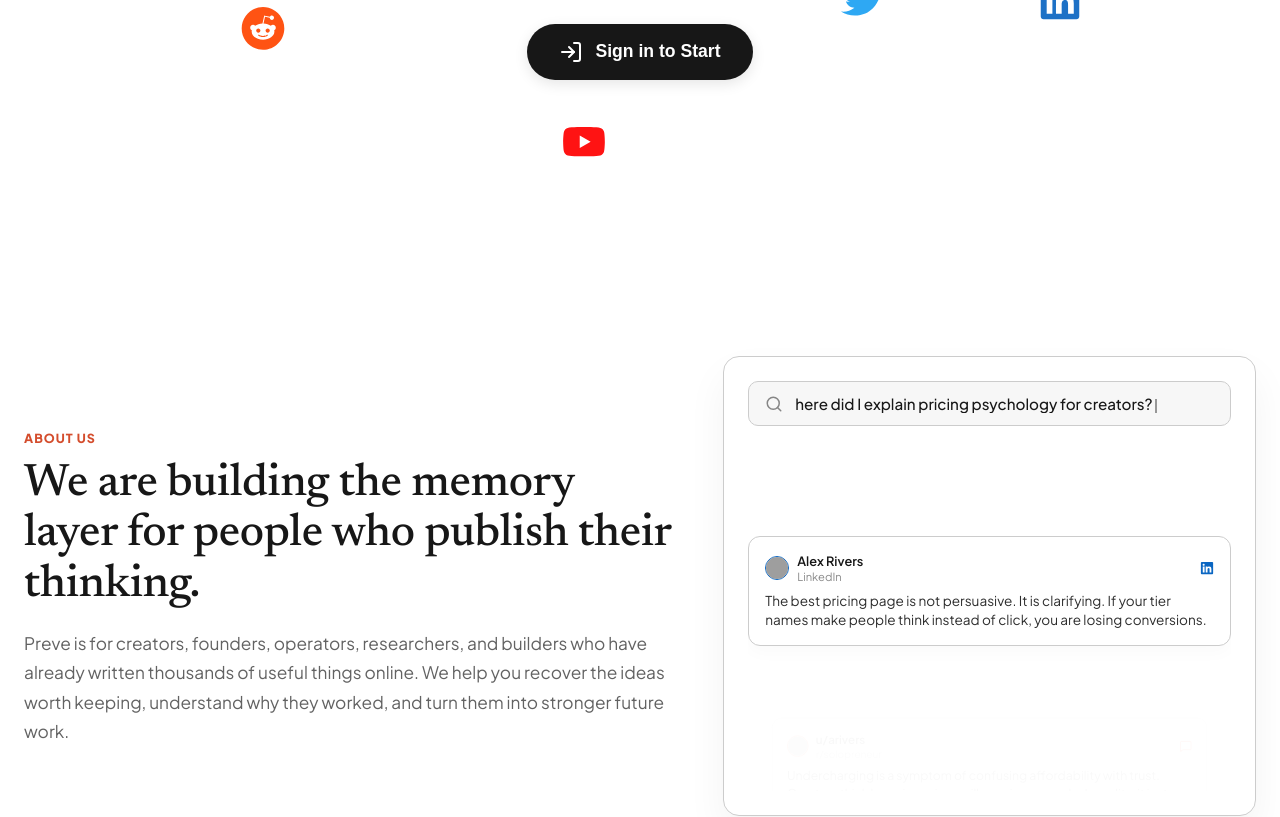
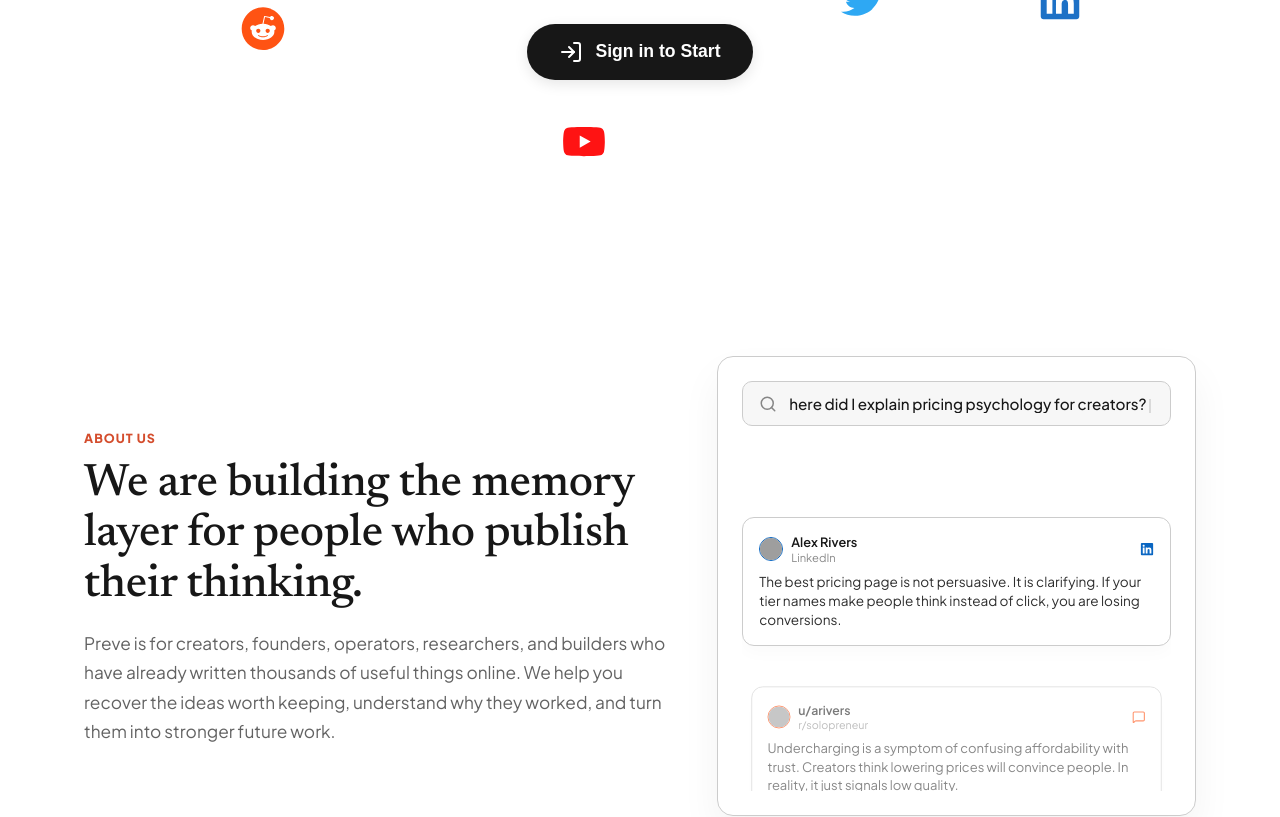
Before and after one commit to IBE-GIDEON/preve, a Next.js app: page / in a window 1280 px wide. Shown: the part 500-1317 px from the top of the page. Built offline with nearby package versions, Linux system fonts and the light colour scheme; grey boxes are pictures that could not be loaded.

Commit message:
style: restore desktop container max-width constraints for centered layout

```diff
--- a/app/globals.css
+++ b/app/globals.css
@@ -2950,10 +2950,8 @@ body {
 }
 
 .legacy-landing-shell,
-.landing-section,
 .landing-final-section,
-.landing-footer,
-.landing-footer-container {
+.landing-footer {
   max-width: 100%;
 }
 
```
